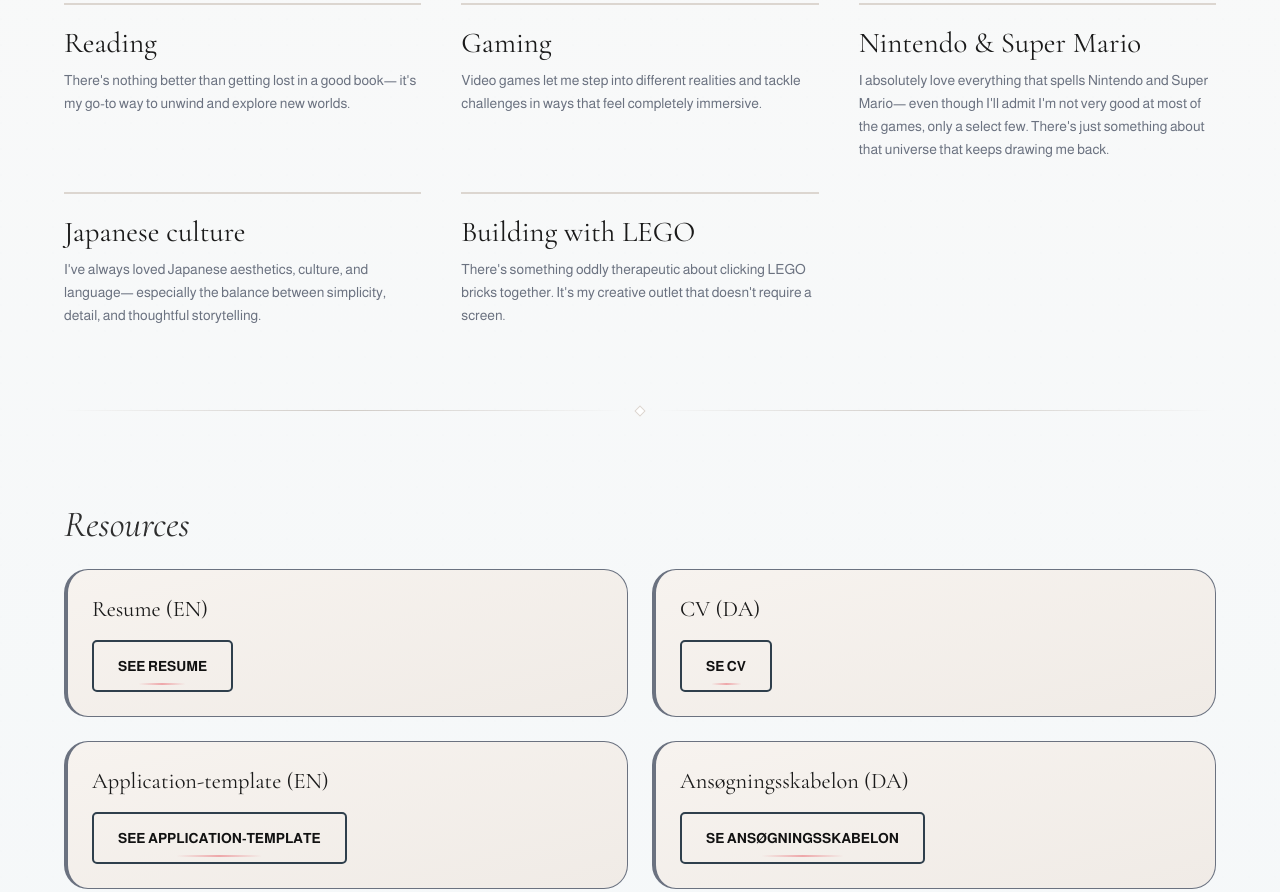
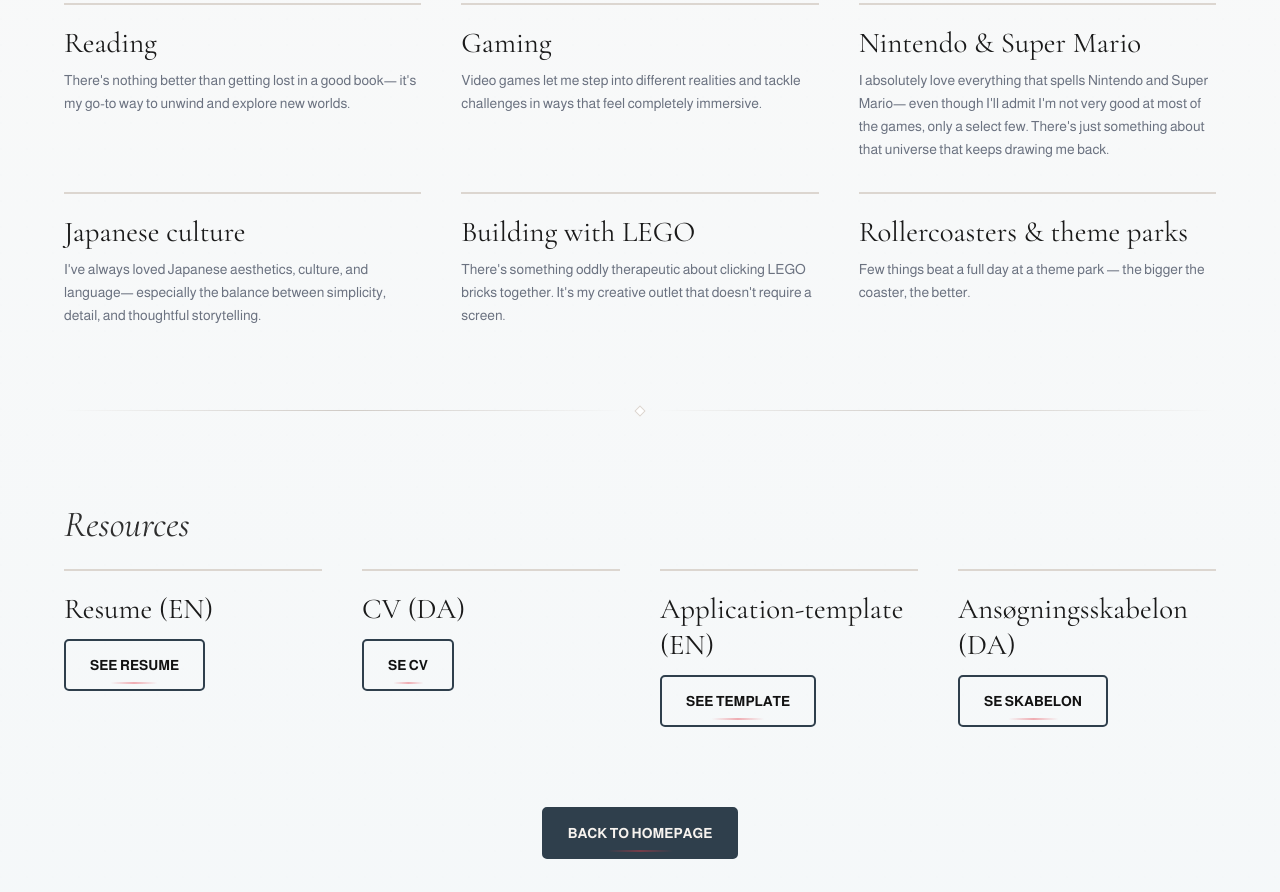
Before and after one commit to sararpetersen/portfolio_example, an Astro site: page /about_me in a window 1280 px wide. Shown: the part 1802-2694 px from the top of the page. Built offline with nearby package versions, Linux system fonts and the light colour scheme; Astro itself is replaced by a stand-in of ours; a web font is replaced by a local one.

Commit message:
Add rollercoasters interest; redesign resources section to match minimal border-top style

```diff
--- a/src/layouts/MainLayout.astro
+++ b/src/layouts/MainLayout.astro
@@ -154,12 +154,14 @@ const schemamarkup = {
             "interest.lego.title": "Building with LEGO",
             "interest.lego.text":
               "There's something oddly therapeutic about clicking LEGO bricks together. It's my creative outlet that doesn't require a screen.",
+            "interest.themepark.title": "Rollercoasters & theme parks",
+            "interest.themepark.text": "Few things beat a full day at a theme park — the bigger the coaster, the better.",
             "resources.label": "Resources",
             "resources.title": "Resources",
             "resource.resume.en.title": "Resume (EN)",
             "resource.resume.en.btn": "See resume",
             "resource.app.en.title": "Application-template (EN)",
-            "resource.app.en.btn": "See application-template",
+            "resource.app.en.btn": "See template",
             "contact.label": "Contact",
             "contact.title": "Let's talk!",
             "contact.text":
@@ -318,6 +320,8 @@ const schemamarkup = {
             "interest.lego.title": "Bygge LEGO",
             "interest.lego.text":
               "Der er noget m\u00e6rkeligt terapeutisk ved at klikke LEGO-klodser sammen. Det er mit kreative frirum, der ikke kr\u00e6ver en sk\u00e6rm.",
+            "interest.themepark.title": "Rutschebaner og forlystelsesparker",
+            "interest.themepark.text": "Få ting slår en hel dag i en forlystelsespark — jo større rutschebane, jo bedre.",
             "resources.label": "Ressourcer",
             "resources.title": "Ressourcer",
             "resource.resume.en.title": "Resume (EN)",
@@ -327,7 +331,7 @@ const schemamarkup = {
             "resource.cv.da.btn": "Se CV",
             "resource.app.da.title": "Ans\u00f8gningsskabelon (DA)",
             "resource.app.da.desc": "Tag et kig p\u00e5 hvad jeg inkluderer n\u00e5r jeg sender ans\u00f8gninger ud.",
-            "resource.app.da.btn": "Se ans\u00f8gningsskabelon",
+            "resource.app.da.btn": "Se skabelon",
             "contact.label": "Kontakt",
             "contact.title": "Lad os snakke!",
             "contact.text":
--- a/src/pages/about_me.astro
+++ b/src/pages/about_me.astro
@@ -369,6 +369,10 @@ const workTimelineItems = timelineItems
         <h4 class="text-gray-800 mb-2" data-i18n="interest.lego.title">Building with LEGO</h4>
         <p class="text-gray-500 text-sm leading-relaxed" data-i18n="interest.lego.text">My creative outlet that doesn't require a screen.</p>
       </div>
+      <div class="interest-item border-t-2 border-gray-200 pt-5">
+        <h4 class="text-gray-800 mb-2" data-i18n="interest.themepark.title">Rollercoasters &amp; theme parks</h4>
+        <p class="text-gray-500 text-sm leading-relaxed" data-i18n="interest.themepark.text">Few things beat a full day at a theme park — the bigger the coaster, the better.</p>
+      </div>
     </div>
   </section>
 
@@ -382,29 +386,29 @@ const workTimelineItems = timelineItems
   <!-- Resources Section -->
   <section id="resources" class="resources-section max-w-6xl mx-auto md:px-0 px-6 md:pt-desktop-top pt-mobil-top">
     <h2 id="resources-title" class="font-inter italic text-h3-mobile md:text-h3-desktop text-gray-700 mb-6" data-i18n="resources.title">Resources</h2>
-    <div id="resources-section" class="grid grid-cols-1 md:grid-cols-2 gap-6">
-      <div class="flex flex-col p-6 bg-gradient-to-br from-gray-50 to-gray-100 rounded-3xl border-l-4 border border-gray-500">
-        <h4 class="text-h4-mobile pb-2" data-i18n="resource.resume.en.title">Resume (EN)</h4>
-        <a class="mt-2 btn_container md:w-[30%]" href="/pdfs/CV_sararpetersen_(EN).pdf" target="_blank" rel="noopener noreferrer" aria-label="See resume (EN)">
+    <div id="resources-section" class="grid md:grid-cols-2 lg:grid-cols-4 gap-x-10 gap-y-8">
+      <div class="resource-item border-t-2 border-gray-200 pt-5">
+        <h4 class="text-gray-800 mb-3" data-i18n="resource.resume.en.title">Resume (EN)</h4>
+        <a href="/pdfs/CV_sararpetersen_(EN).pdf" target="_blank" rel="noopener noreferrer" aria-label="See resume (EN)">
           <Button variant="secondary" size="small"><span data-i18n="resource.resume.en.btn">See resume</span></Button>
         </a>
       </div>
-      <div class="flex flex-col p-6 bg-gradient-to-br from-gray-50 to-gray-100 rounded-3xl border-l-4 border border-gray-500">
-        <h4 class="text-h4-mobile pb-2" data-i18n="resource.cv.da.title">CV (DA)</h4>
-        <a class="mt-2 btn_container md:w-[30%]" href="/pdfs/CV_sararpetersen_(DA).pdf" target="_blank" rel="noopener noreferrer" aria-label="See resume (DA)">
+      <div class="resource-item border-t-2 border-gray-200 pt-5">
+        <h4 class="text-gray-800 mb-3" data-i18n="resource.cv.da.title">CV (DA)</h4>
+        <a href="/pdfs/CV_sararpetersen_(DA).pdf" target="_blank" rel="noopener noreferrer" aria-label="See resume (DA)">
           <Button variant="secondary" size="small"><span data-i18n="resource.cv.da.btn">Se CV</span></Button>
         </a>
       </div>
-      <div class="flex flex-col p-6 bg-gradient-to-br from-gray-50 to-gray-100 rounded-3xl border-l-4 border border-gray-500">
-        <h4 class="text-h4-mobile pb-2" data-i18n="resource.app.en.title">Application-template (EN)</h4>
-        <a class="mt-2 btn_container md:w-[50%]" href="/pdfs/application_template_sararpetersen_(EN).pdf" target="_blank" rel="noopener noreferrer" aria-label="See application-template (EN)">
-          <Button variant="secondary" size="small"><span data-i18n="resource.app.en.btn">See application-template</span></Button>
+      <div class="resource-item border-t-2 border-gray-200 pt-5">
+        <h4 class="text-gray-800 mb-3" data-i18n="resource.app.en.title">Application-template (EN)</h4>
+        <a href="/pdfs/application_template_sararpetersen_(EN).pdf" target="_blank" rel="noopener noreferrer" aria-label="See application-template (EN)">
+          <Button variant="secondary" size="small"><span data-i18n="resource.app.en.btn">See template</span></Button>
         </a>
       </div>
-      <div class="flex flex-col p-6 bg-gradient-to-br from-gray-50 to-gray-100 rounded-3xl border-l-4 border border-gray-500">
-        <h4 class="text-h4-mobile pb-2" data-i18n="resource.app.da.title">Ansøgningsskabelon (DA)</h4>
-        <a class="mt-2 btn_container md:w-[50%]" href="/pdfs/application_template_sararpetersen_(DA).pdf" target="_blank" rel="noopener noreferrer" aria-label="See application-template (DA)">
-          <Button variant="secondary" size="small"><span data-i18n="resource.app.da.btn">Se ansøgningsskabelon</span></Button>
+      <div class="resource-item border-t-2 border-gray-200 pt-5">
+        <h4 class="text-gray-800 mb-3" data-i18n="resource.app.da.title">Ansøgningsskabelon (DA)</h4>
+        <a href="/pdfs/application_template_sararpetersen_(DA).pdf" target="_blank" rel="noopener noreferrer" aria-label="See application-template (DA)">
+          <Button variant="secondary" size="small"><span data-i18n="resource.app.da.btn">Se skabelon</span></Button>
         </a>
       </div>
     </div>
@@ -539,13 +543,12 @@ const workTimelineItems = timelineItems
     color: var(--text-on-dark-soft);
   }
 
-  body.dark #resources-section > div {
+  body.dark .resource-item {
     border-color: var(--dark-border);
-    background: linear-gradient(to bottom right, var(--dark-gradient-start), var(--dark-gradient-end));
   }
 
   body.dark #resources-title,
-  body.dark #resources-section h4 {
+  body.dark .resource-item h4 {
     color: var(--text-on-dark-soft);
   }
 
```
